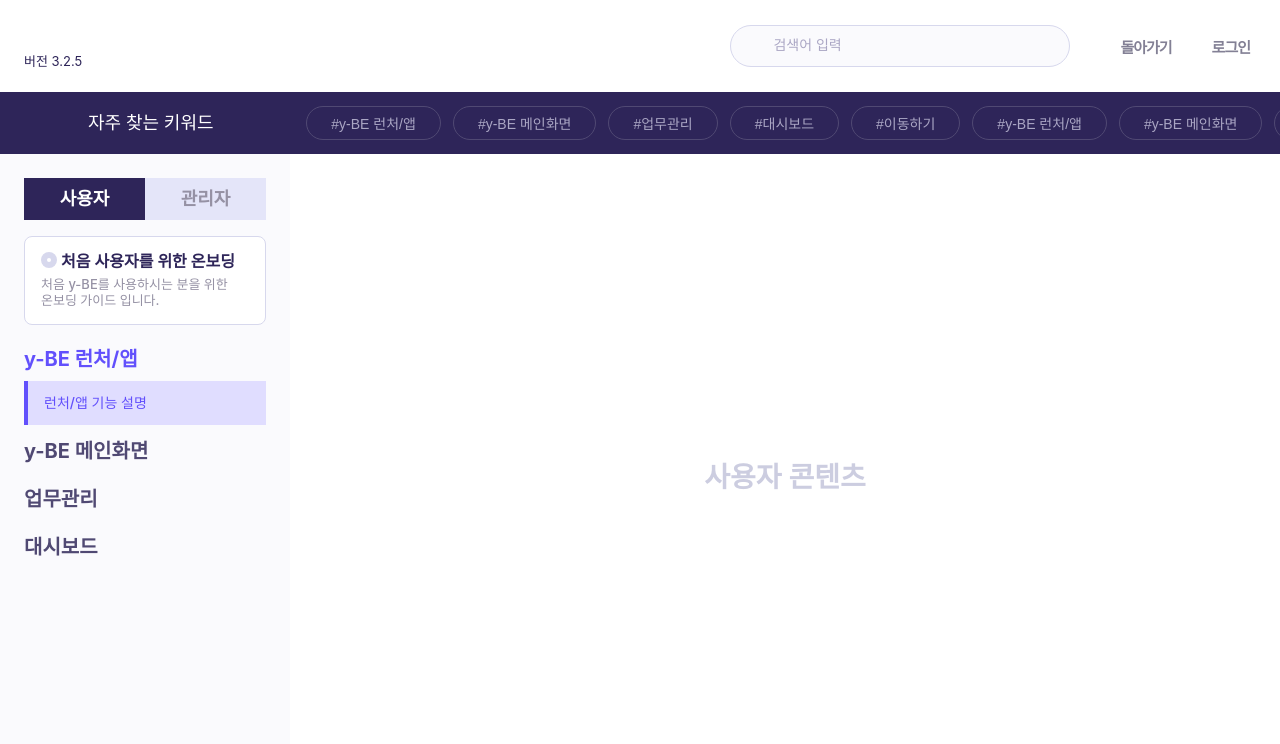
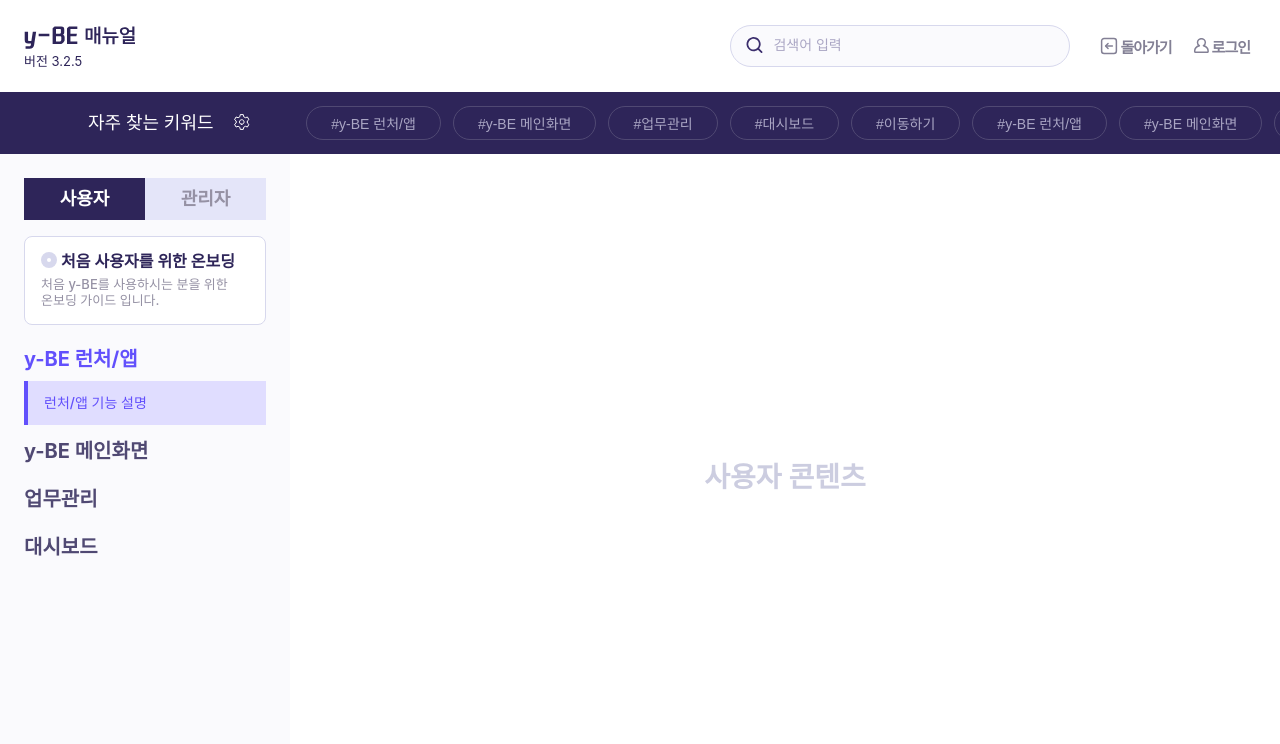
Before and after one commit to boundaryzero23/manual, a plain HTML site: page index.html in a window 1280 px wide. Drawn offline with Linux system fonts and the light colour scheme; the site is published under a folder, as on GitHub Pages, so addresses that start at the root find nothing; a web font is replaced by a local one.

Commit message:
Add files via upload

```diff
--- a/css/content.css
+++ b/css/content.css
@@ -14,16 +14,16 @@
  /* header */
  header {display: flex; justify-content: space-between; padding: 24px; }
  header .logo {color: var(--primary-color-500); display: flex; flex-direction: column; row-gap: 4px;}
- header h1 {width: 111px; height: 27px; background: url('/img/logo.svg') 50% 50% no-repeat; text-indent: -9999px;}
+ header h1 {width: 111px; height: 27px; background: url('../img/logo.svg') 50% 50% no-repeat; text-indent: -9999px;}
  header span {font-size: 13px;}
  header .gnb-wrap {display: flex; column-gap: 24px; align-items: center;}
 
  header form {position: relative;}
- header input[type='search'] {width: 340px; height: 42px; font-size: 14px; padding: 6px 10px 8px 42px; border-radius: 43px; background: var(--light-color-1) url('/img/ico_search.svg') 12px 50% no-repeat; border: 1px solid var(--light-color-2); color: var(--light-color-3); transition: .3s;}
- header input[type='search']:focus {background-color: var(--secondary-color-500); background-image: url('/img/ico_search_on.svg'); color: #fff; font-size: 16px;}
+ header input[type='search'] {width: 340px; height: 42px; font-size: 14px; padding: 6px 10px 8px 42px; border-radius: 43px; background: var(--light-color-1) url('../img/ico_search.svg') 12px 50% no-repeat; border: 1px solid var(--light-color-2); color: var(--light-color-3); transition: .3s;}
+ header input[type='search']:focus {background-color: var(--secondary-color-500); background-image: url('../img/ico_search_on.svg'); color: #fff; font-size: 16px;}
 input[type=search]::-webkit-search-cancel-button {
   -webkit-appearance: none;
-  width: 16px; height: 16px; background: url('/img/btn_del.svg') center center no-repeat;
+  width: 16px; height: 16px; background: url('../img/btn_del.svg') center center no-repeat;
   cursor: pointer;
 }
 
@@ -31,15 +31,15 @@ input[type=search]::-webkit-search-cancel-button {
  header .btns button {display: flex; align-items: center; column-gap: 2px; padding: 10px 6px; color: var(--gray-color-1); font-size: 15px; font-weight: 600; letter-spacing: -1px; transition: .3s;
  }
  header .btns button:hover{color: var(--primary-color-500); }
- header .btns button[class^=ico-]::before {content: ''; display: block; width: 18px; height: 18px; background: url('/img/ico_return.svg') 50% 50% no-repeat; }
- header .btns button:hover::before {background-image: url('/img/ico_return_on.svg'); }
- header .btns button[class$='login']::before {background-image: url('/img/ico_login.svg');}
- header .btns button[class$='login']:hover::before {background-image: url('/img/ico_login_on.svg');}
+ header .btns button[class^=ico-]::before {content: ''; display: block; width: 18px; height: 18px; background: url('../img/ico_return.svg') 50% 50% no-repeat; }
+ header .btns button:hover::before {background-image: url('../img/ico_return_on.svg'); }
+ header .btns button[class$='login']::before {background-image: url('../img/ico_login.svg');}
+ header .btns button[class$='login']:hover::before {background-image: url('../img/ico_login_on.svg');}
 
 /* Keywords */
 #keywords {height: 62px; display: flex; justify-content: flex-start; flex-shrink: 0; align-items: center; padding: 16px 32px; background-color: var(--primary-color-500); overflow: hidden;}
 #keywords h2 {flex-shrink: 0; font-size: 18px; font-weight: 500; padding: 0 56px; color: #fff; }
-#keywords .ico-setting {width: 16px; height: 16px; text-indent: -9999px; background: url('/img/ico_setting.svg') 50% 50% no-repeat; margin-left: 16px;}
+#keywords .ico-setting {width: 16px; height: 16px; text-indent: -9999px; background: url('../img/ico_setting.svg') 50% 50% no-repeat; margin-left: 16px;}
 #keywords ul {display: flex; column-gap: 12px; overflow: hidden; flex-shrink: 0;}
 #keywords ul li {display: flex; overflow: hidden;}
 #keywords ul button {font-size: 14px; padding: 6px 24px; border-radius: 32px; border: 1px solid var(--gray-color-2); color: var(--light-color-3); transition: .3s;}
```
